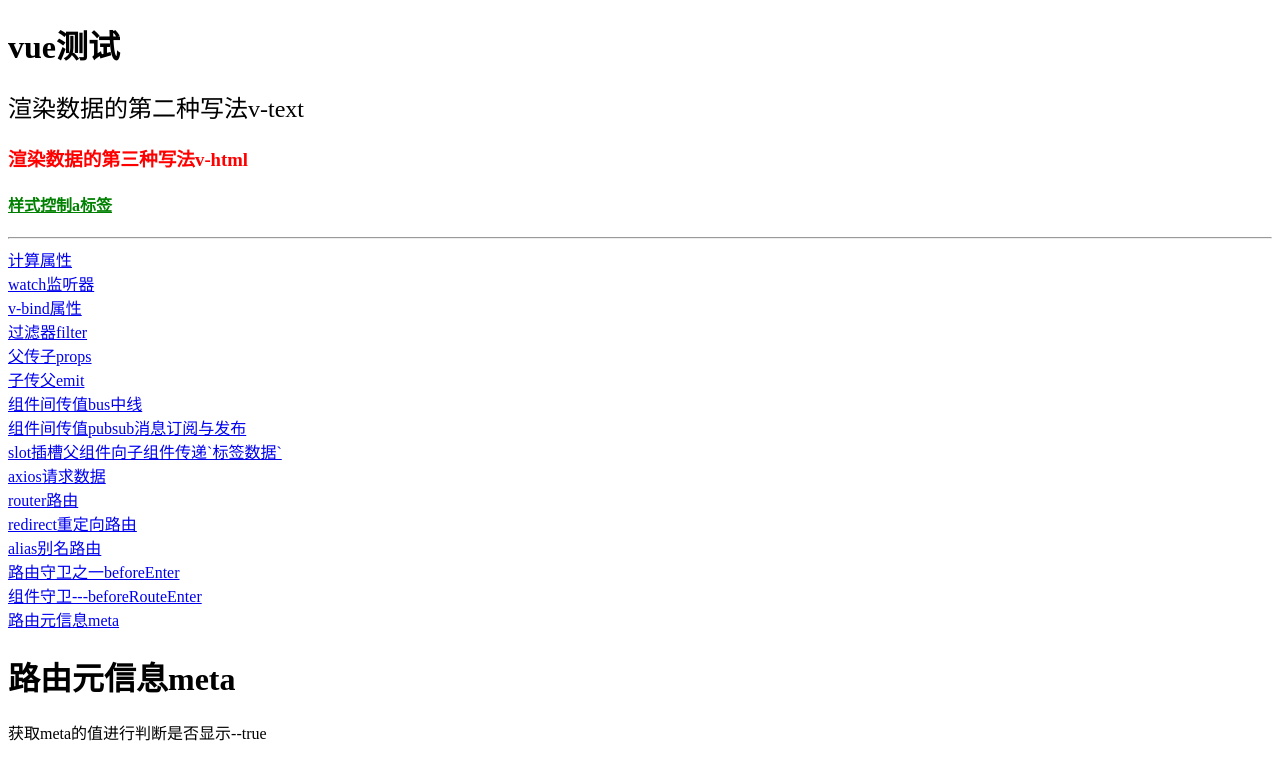
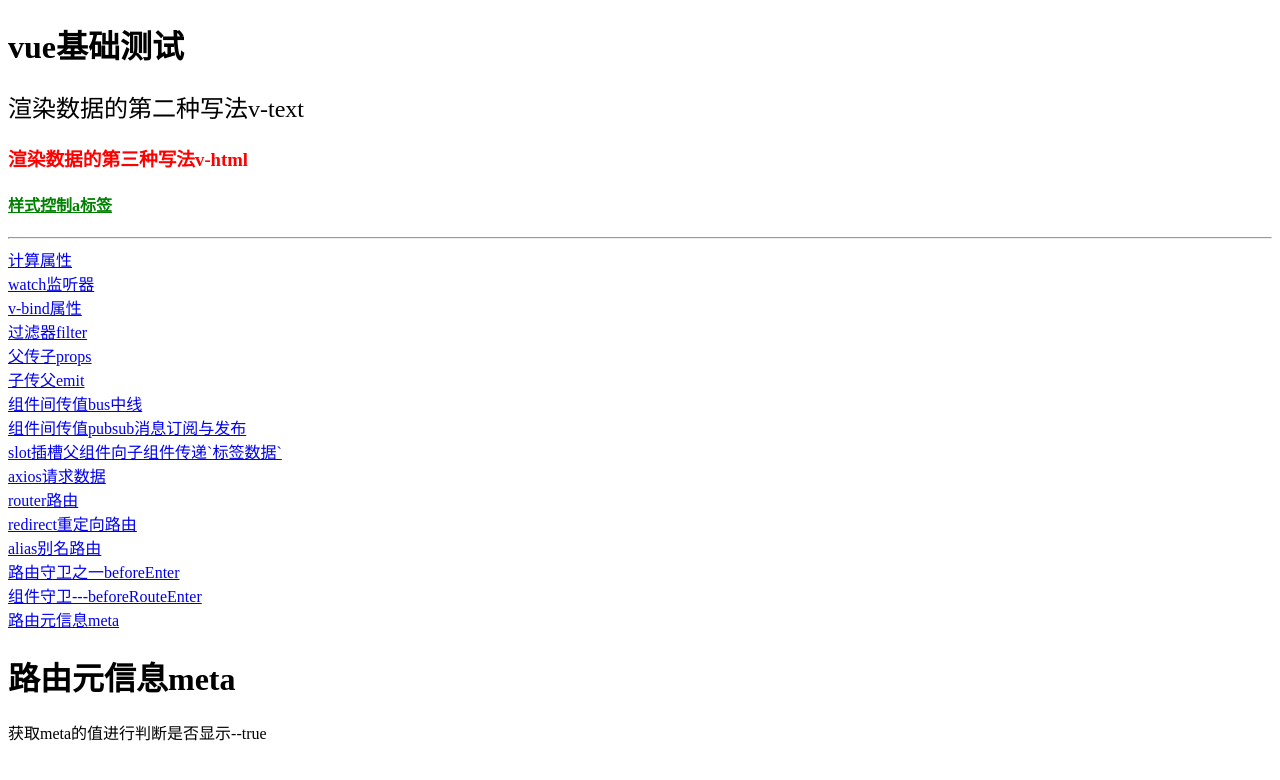
Before and after one commit to muzibigbug/vue-, a Vue app: page /#/metaRoute in a window 1280 px wide. Shown: the top 780 px of the page. Built offline with nearby package versions, Linux system fonts and the light colour scheme.

Commit message:
文字修改

```diff
--- a/src/App.vue
+++ b/src/App.vue
@@ -52,7 +52,7 @@
 export default {
   data() {
     return {
-      h1:'vue测试',
+      h1:'vue基础测试',
       h2:'渲染数据的第二种写法v-text',
       h3:'<div style="color:red;">渲染数据的第三种写法v-html</div>',
       h4:'<a href="javascript:;" >样式控制a标签</a>',
--- a/src/views/router/metaRoute/index.vue
+++ b/src/views/router/metaRoute/index.vue
@@ -11,7 +11,7 @@ export default {
             metaVal: false
         }
     },
-    beforeRouteEnter(to, from, next) {
+    beforeRouteEnter(to, from, next) { //导航守卫查看路由元信息
         console.log('meta', to)
         if(to.matched.some(record => record.meta.requiresAuth)) {
             next()
```
